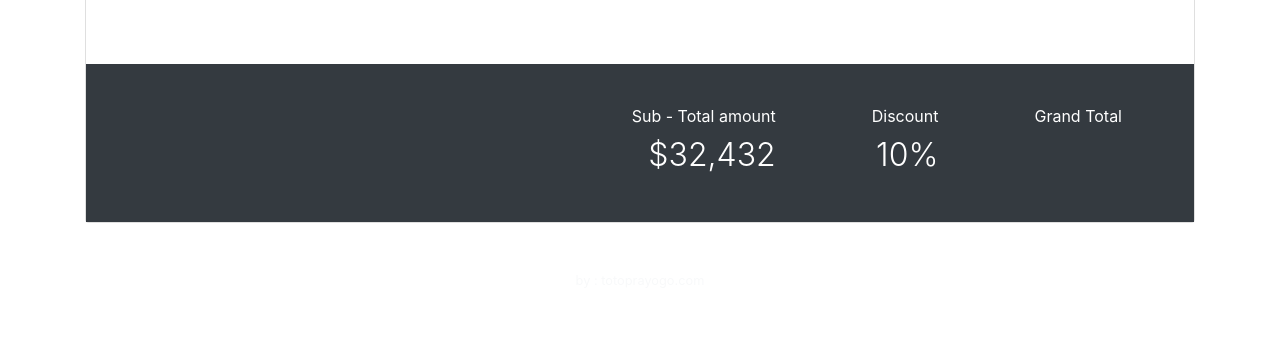
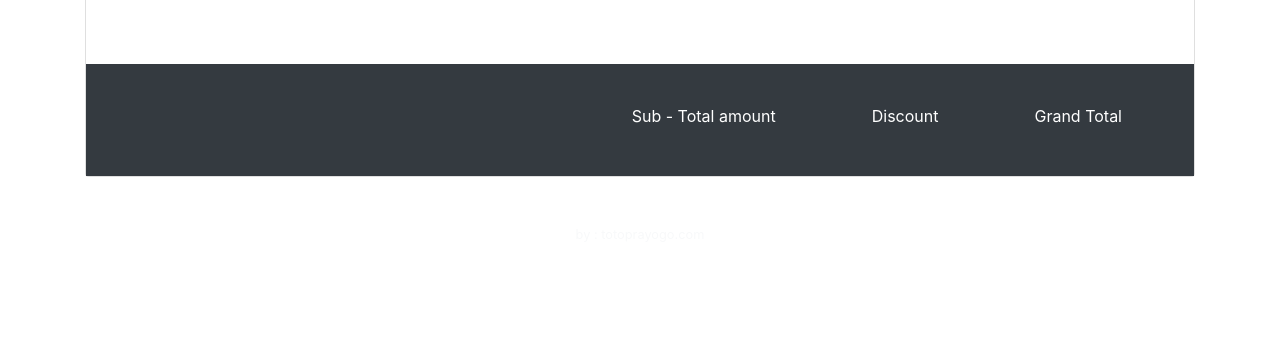
Before and after one commit to MS-Patel/WindowPlanet, a Django app: template templates/qoutation.html in a window 1280 px wide. Shown: the part 617-956 px from the top of the page. After the commit the page ends 794 px from the top, so only its background shows below. Run offline with Django 4.2, Linux system fonts and the light colour scheme; the template is opened without the code that fills it, so the values that code supplies are empty; some libraries are stand-ins or nearby versions.

Commit message:
discount

```diff
--- a/templates/qoutation.html
+++ b/templates/qoutation.html
@@ -83,12 +83,12 @@
 
                         <div class="py-3 px-5 text-right">
                             <div class="mb-2">Discount</div>
-                            <div class="h2 font-weight-light">10%</div>
+                            <div class="h2 font-weight-light"></div>
                         </div>
 
                         <div class="py-3 px-5 text-right">
                             <div class="mb-2">Sub - Total amount</div>
-                            <div class="h2 font-weight-light">$32,432</div>
+                            <div class="h2 font-weight-light"></div>
                         </div>
                     </div>
                 </div>
```
